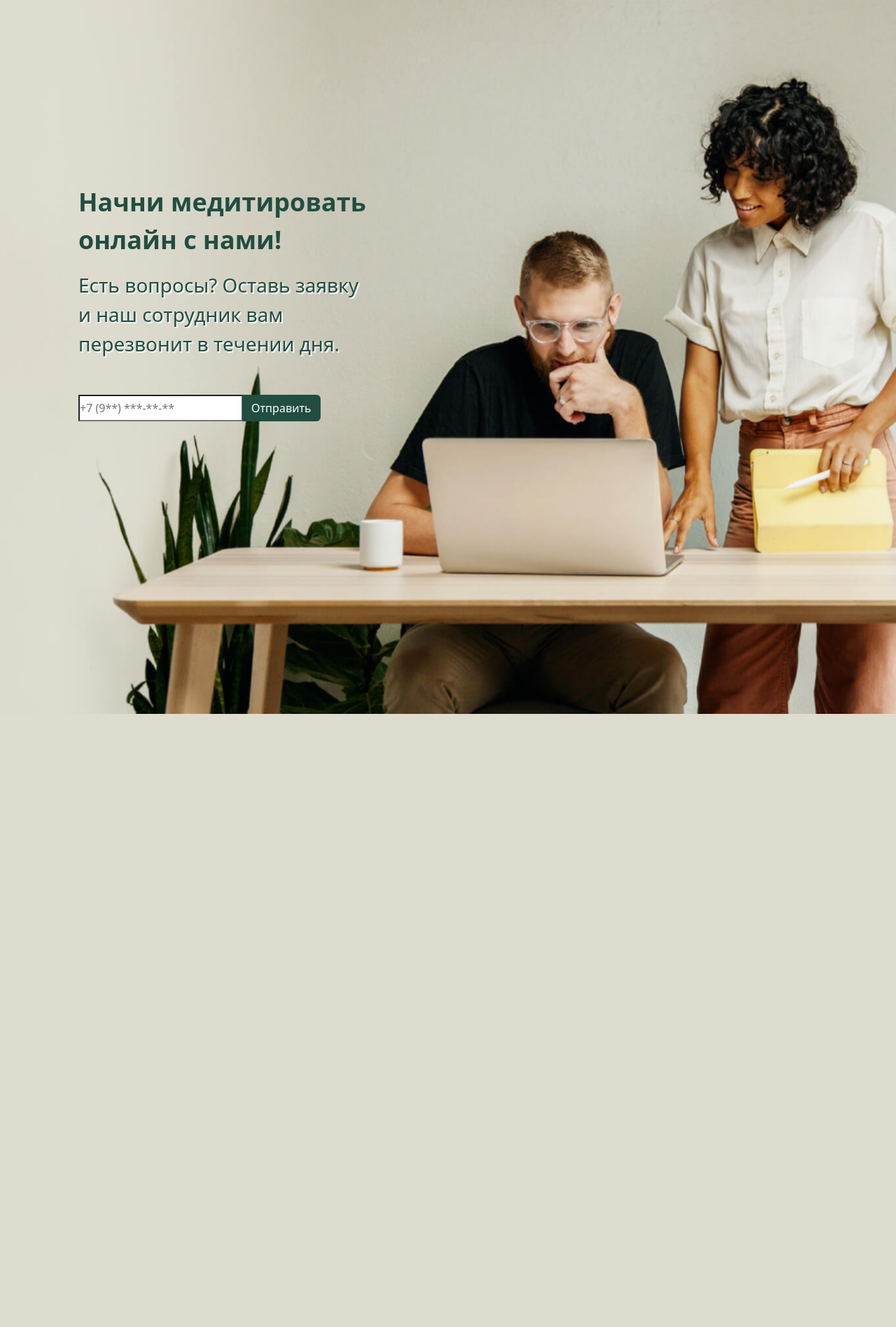
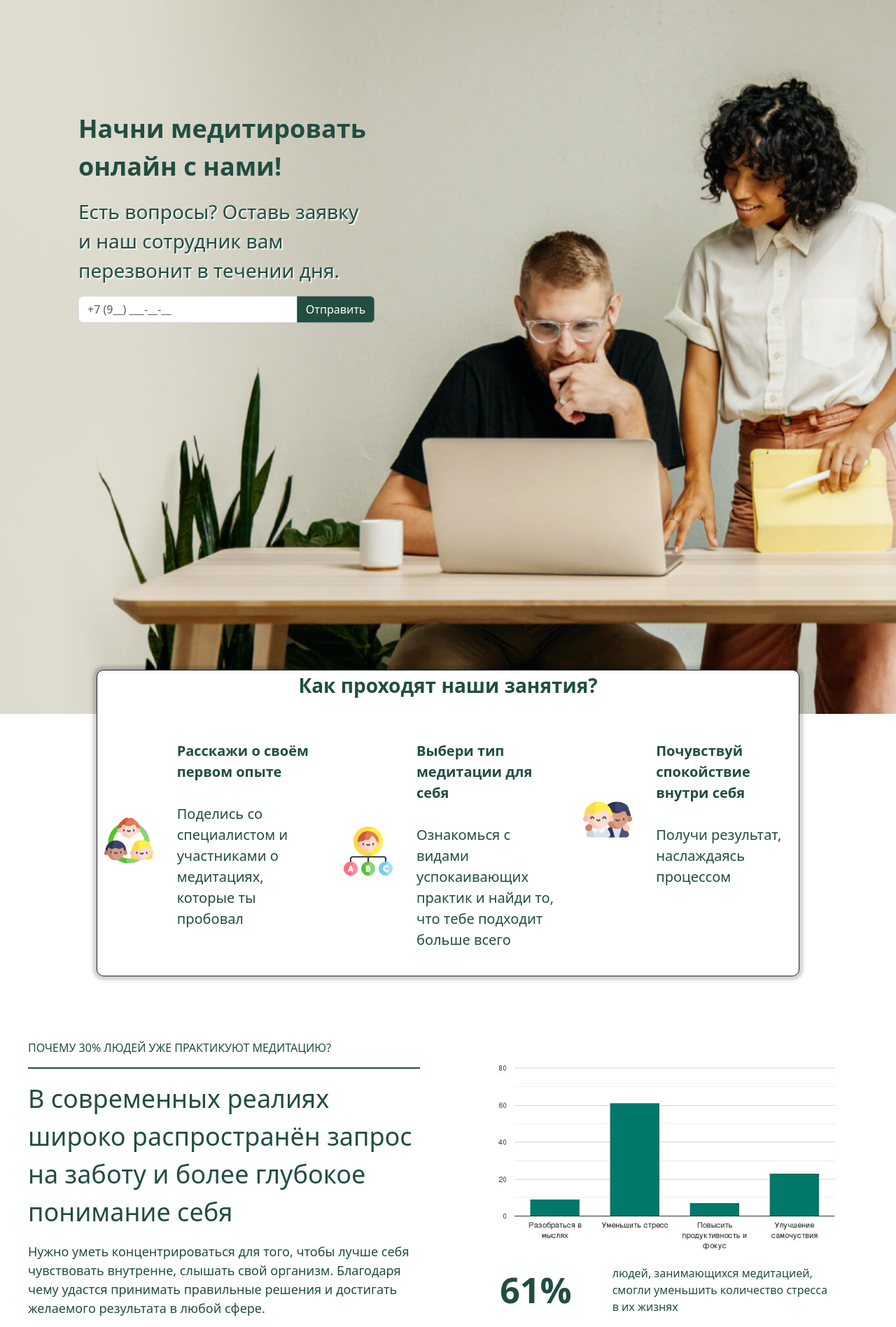
Before and after one commit to svtrev1/CalmInside, a PHP site: page /main.html in a window 1280 px wide. Shown: the part 111-2007 px from the top of the page at 70% size. Before the commit the page ends 1131 px from the top, so only its background shows below. Run offline with PHP 8.4, Linux system fonts and the light colour scheme.

Commit message:
main.html is done

```diff
--- a/assets/main.css
+++ b/assets/main.css
@@ -58,7 +58,7 @@
 .text1_1 {
     font-size: 36px;
     color: #214E41;
-    padding-top: 50%;
+    padding-top: 30%;
     padding-left: 100px;
     font-weight: bold;
 }
@@ -71,62 +71,34 @@
 }
 
 .text1_3 {
-    margin-left: 100px;
-    margin-top: 10%;
+    padding-left: 100px;
 }
 
-.form {
-    display: inline-block;
-    padding: 25px;
-    border: 1px solid #ccc;
-    border-radius: 5px;
-    width: 500px;
-
+.second {
+    background-color: white;
+    border-radius: 10px;
+    border-color: gray;
+    border: 1px solid;
+    box-shadow: 0 0 5px 5px rgba(0, 0, 0, 0.2);
+    margin-top: -5%;
+    margin-left: 10%;
+    margin-right: 10%;
 }
 
-.form__field {
-    margin-bottom: 10px;
-    border-radius: 25px;
-
+.text2_1 {
+    color: #214E41;
+    font-size: 28px;
+    font-weight: bold;
 }
 
-.form__error {
-    color: red;
-    border-radius: 25px;
-    text-align: left;
-    font-size: 12px;
-    display: block;
-    margin-top: 3px;
-    display: none;
+.imgPlus {
+    display: flex;
+    justify-content: center;
+    align-items: center;
 }
 
-.form input {
-    outline: none;
-    display: block;
-    width: 100%;
-    border-radius: 2px;
-    border: 1px solid #ccc;
-    padding: 10px;
-    box-sizing: border-box;
+@media (max-width: 992px) {
+    .img1 {
+        display: none;
+    }
 }
-
-.form button {
-    width: 100%;
-    padding: 10px;
-    border-radius: 2px;
-    border: 0;
-    background-color: #ccc;
-    color: #fff;
-}
-
-input:valid:not(:placeholder-shown) {
-    border-color: green;
-}
-
-input:invalid:not(:placeholder-shown) {
-    border-color: red;
-}
-
-input:invalid:not(:placeholder-shown)+.form__error {
-    display: block;
-}
--- a/main.html
+++ b/main.html
@@ -36,12 +36,131 @@
         <div class="col-5">
             <p class="text-right text1_1">Начни медитировать онлайн с нами!</p>
             <p class="text-right text1_2">Есть вопросы? Оставь заявку и наш сотрудник вам перезвонит в течении дня.</p>
-            <div class="input-group text1_3 form-field">
-                <input type="tel" name="name" placeholder="+7 (9**) ***-**-**" pattern="[\+]\d{1}\s[\(]\d{3}[\)]\s\d{3}[\-]\d{2}[\-]\d{2}" minlength="18" maxlength="18" />
-                <button class="btn" type="button">Отправить</button>
+            <div class="input-group text1_3 mb-3">
+                <input type="text" class="form-control" placeholder="+7 (9__) ___-__-__"
+                    aria-describedby="button-addon2" style="min-width: 140px;">
+                <button class="btn btn-outline-secondary" type="button" id="button-addon2">Отправить</button>
             </div>
         </div>
     </div>
+    <div class="container-fluid">
+        <div class="second">
+            <p class="text-center text2_1">Как проходят наши занятия?<br><br></p>
+            <div class="row">
+                <div class="col-lg-4 col-md-12">
+                    <div class="row" style="margin-bottom: 20px;">
+                        <div class="col-4 imgPlus">
+                            <img class="w-100 img-fluid" style="margin: 15px; max-width: 150px; min-width: 70px;" src="assets/images/plus1.png" style="height: auto; min-width: 80px; max-width: 200px;" alt="#">
+                        </div>
+                        <div class="col-8">
+                            <p style="font-size: 20px; color: #214E41;"><b>Расскажи о своём первом опыте</b><br><br>Поделись со специалистом и участниками о медитациях, которые ты пробовал</p>
+                        </div>
+                    </div>
+                </div>
+                <div class="col-lg-4 col-md-12">
+                    <div class="row" style="margin-bottom: 20px;">
+                        <div class="col-4 imgPlus">
+                            <img class="w-100 img-fluid" style="margin: 15px; max-width: 150px; min-width: 70px;" src="assets/images/plus2.png" alt="#">
+                        </div>
+                        <div class="col-8">
+                            <p style="font-size: 20px; color: #214E41;"><b>Выбери тип медитации для себя</b><br><br>Ознакомься с видами успокаивающих практик и найди то, что тебе подходит больше всего</p>
+                        </div>
+                    </div>
+                </div>
+                <div class="col-lg-4 col-md-12">
+                    <div class="row" style="margin-bottom: 20px;">
+                        <div class="col-4 imgPlus">
+                            <img class="w-100 img-fluid" style="margin: 15px; max-width: 150px; min-width: 70px;" src="assets/images/plus3.png" alt="#">
+                        </div>
+                        <div class="col-8">
+                            <p style="font-size: 20px; color: #214E41;"><b>Почувствуй спокойствие внутри себя</b><br><br>Получи результат, наслаждаясь процессом</p>
+                        </div>
+                    </div>
+                </div>
+            </div>
+        </div>
+    </div>
+    <div class="container-fluid">
+        <div class="third" style="margin-top: 50px;">
+            <div class="row">
+                <div class="col-lg-6 col-md-12" style="text-align: left; margin: auto; max-width: 800px; padding: 40px;">
+                    <p style="font-size: 16px; color: #214E41;">ПОЧЕМУ 30% ЛЮДЕЙ УЖЕ ПРАКТИКУЮТ МЕДИТАЦИЮ?</p>
+                    <p style="border-bottom: 2px solid #214E41;"></p>
+                    <p style="font-size: 36px; color: #214E41;">В современных реалиях широко распространён запрос на заботу и более глубокое понимание себя</p>
+                    <p style="font-size: 18px; color: #214E41;">Нужно уметь концентрироваться для того, чтобы лучше себя чувствовать внутренне, слышать свой организм. Благодаря чему удастся принимать правильные решения и достигать желаемого результата в любой сфере.</p>
+                </div>
+                <div class="col-lg-6 col-md-12" style="padding: 40px">
+                    <img class="w-100 img-fluid" style="padding: 20px 40px 20px 20px;" src="assets/images/diagram.png" alt="#">
+                    <div class="row" style="align-items: center;">
+                        <div class="col-4" style="text-align: right;">
+                            <p style="font-size: 50px; font-weight: bold; color: #214E41; text-align: center;">61%</p>
+                        </div>
+                        <div class="col-7">
+                            <p style="color:#214E41; text-align: left;">людей, занимающихся медитацией, смогли уменьшить количество стресса в их жизнях</p>
+                        </div>
+                    </div>
+                </div>
+            </div>
+        </div>
+    </div>
+    <div class="container-fluid">
+        <div class="fourth">
+            <div class="row">
+                <div class="col-lg-6 col-md-12" style="background-color: #E3EEED; display: flex; min-height: 400px;">
+                    <p style="color: #214E41; font-size: 28px; margin: auto; padding-left: 40px; padding-right: 20px;">Медитация представляет собой эффективный инструмент для тренировки концентрации, открывающий способность к саморефлексии в настоящем моменте.</p>
+                </div>
+                <div class="col-lg-6 col-md-12" style="background-color: #214E41; font-size: 20px; text-align: center; min-height: 400px; display: flex;">
+                    <div style="margin: auto;">
+                        <p style="color: white; padding: 0 30px 0 30px;">На нашем сайте можешь подробнее ознакомиться с небольшими видео по обучению для начинающих направлению успокаивающих практик</p>
+                        <a style="color: white;" href="video.html">ВИДЕО-ОБУЧЕНИЕ</a>
+                    </div>
+                </div>
+            </div>
+        </div>
+    </div>
+    <div class="container-fluid">
+        <div class="fifth" style="margin-top: 50px;">
+            <div class="row">
+                <div class="col-lg-7 col-md-12" style=" min-height: 400px; display: flex; padding-left: 50px;">
+                    <div style="margin: auto;">
+                        <p style="color: #214E41; font-size: 36px; font-weight: bold;">Залог успеха - регулярная медитация</p>
+                        <p style="color: #214E41; font-size: 26px;">Уделяя несколько десятков минут каждый день, ты можешь достичь множества положительных эффектов:</p>
+                    </div>
+                </div>
+                <div class="col-lg-5 col-md-12" style="display: flex;">
+                    <img style="margin: auto; max-width: 700px" class="w-100 img-fluid img1" src="assets/images/fon2.png" alt="#">
+                </div>
+            </div>
+            <div class="row" style="font-size: 19px; font-weight: bold; text-align: center;">
+                <div class="col-lg-3 col-md-6 col-sm-12" style="margin-bottom: 50px;">
+                    <img src="assets/images/adv1.png" alt="#">
+                    <p>Ощущение бодрости тела</p>
+                </div>
+                <div class="col-lg-3 col-md-6 col-sm-12" style="margin-bottom: 50px;">
+                    <img src="assets/images/adv2.png" alt="#">
+                    <p>Рост уверенности в себе</p>
+                </div>
+                <div class="col-lg-3 col-md-6 col-sm-12" style="margin-bottom: 150px;">
+                    <img src="assets/images/adv3.png" alt="#">
+                    <p>Повышенная концентрация внимания</p>
+                </div>
+                <div class="col-lg-3 col-md-6 col-sm-12" style="margin-bottom: 150px;">
+                    <img src="assets/images/adv4.png" alt="#">
+                    <p>Улучшение контроля над эмоциями</p>
+                </div>
+            </div>
+        </div>
+    </div>
+    <footer>
+        <div class="row" style="background-color: #214E41;">
+            <div class="col-1"></div>
+            <div class="col-10" style="text-align: center;">
+                <p style="font-size: 24px; color: #E3EEED; border-bottom: 2px solid #E3EEED;">CalmInside</p>
+                <p style="border-top: 2px solid #E3EEED;"></p>
+            </div>
+            <div class="col-1"></div>
+        </div>
+    </footer>
     <script src="https://cdn.jsdelivr.net/npm/bootstrap@5.3.2/dist/js/bootstrap.bundle.min.js"
         integrity="sha384-C6RzsynM9kWDrMNeT87bh95OGNyZPhcTNXj1NW7RuBCsyN/o0jlpcV8Qyq46cDfL"
         crossorigin="anonymous"></script>
```
Also changed, not shown: assets/images/adv1.png (added), assets/images/adv2.png (added), assets/images/adv3.png (added), assets/images/adv4.png (added), assets/images/diagram.png (added), assets/images/fon2.png (added), assets/images/plus1.png (added), assets/images/plus2.png (added), assets/images/plus3.png (added), 3 other files.
